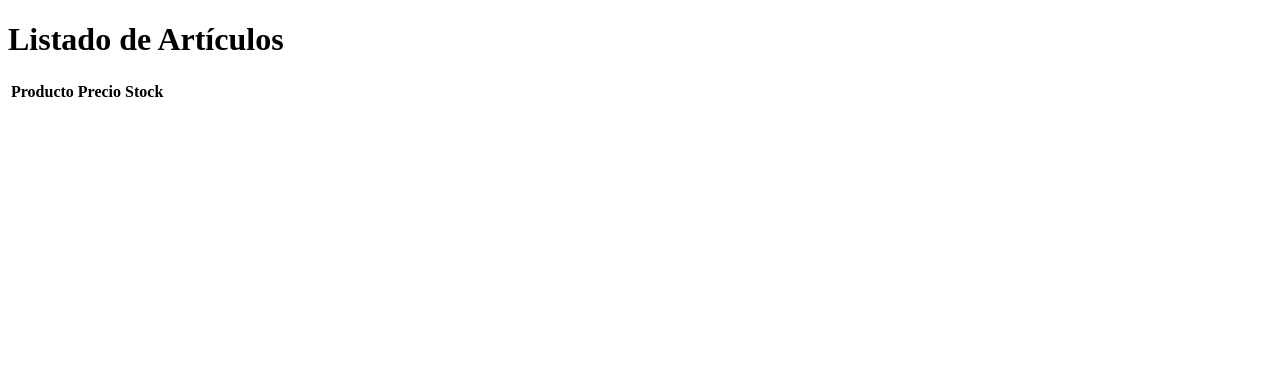
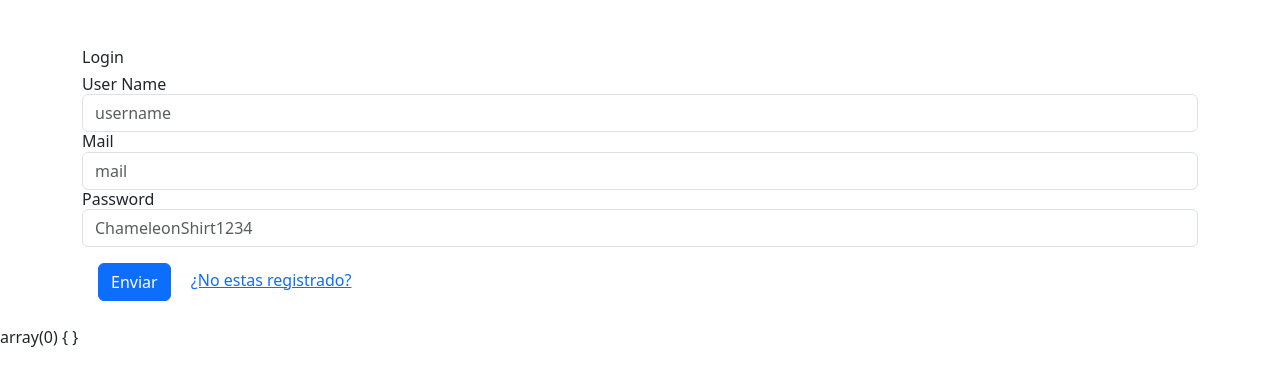
Before and after one commit to MarceloHerce/vedruitter2.0, a PHP site: page / in a window 1280 px wide. Shown: the top 386 px of the page. Run offline with PHP 8.4, Linux system fonts and the light colour scheme; data that the repository does not hold is empty.

Commit message:
Login y register creados Modificacion de UserDAO para añadir los metodos de login y register

```diff
--- a/index.php
+++ b/index.php
@@ -1,3 +1,6 @@
 <?php
-    require_once("./controller/ProductController.php");
+    session_start();
+    require_once("view/LoginView.php");
+    var_dump($_SESSION);
+    #session_destroy();
 ?>
--- /dev/null
+++ b/view/LoginView.php
@@ -0,0 +1,97 @@
+<!DOCTYPE html>
+<html lang="en">
+<head>
+    <meta charset="UTF-8">
+    <meta name="description" content="Trabajito del juaky">
+    <meta name="keywords" content="twitter vedruna diversion mirada">
+    <meta name="language" content="ES">
+    <meta name="author" content="marcelo.herce@vedruna.es">
+    <meta name="robots" content="index,follow">
+    <meta name="revised" content="Tuesday, February 11th, 2023, 01:00pm">
+    <meta name="viewport" content="width=device-width, initial scale=1.0">
+    <meta http-equiv="X-UA-Compatible" content="IE-edge, chrome1">
+
+    <!-- Añado la fuente Roboto -->
+    <link rel="preconnect" href="https://fonts.googleapis.com">
+    <link rel="preconnect" href="https://fonts.gstatic.com" crossorigin>
+    <link href="https://fonts.googleapis.com/css2?family=Roboto:wght@400;700;900&display=swap" rel="stylesheet">
+
+    <!-- Bootstrap -->
+    <link href="https://cdn.jsdelivr.net/npm/bootstrap@5.3.0-alpha1/dist/css/bootstrap.min.css" rel="stylesheet"
+        integrity="sha384-GLhlTQ8iRABdZLl6O3oVMWSktQOp6b7In1Zl3/Jr59b6EGGoI1aFkw7cmDA6j6gD" crossorigin="anonymous">
+    <script src="https://cdn.jsdelivr.net/npm/bootstrap@5.3.0-alpha1/dist/js/bootstrap.bundle.min.js"
+        integrity="sha384-w76AqPfDkMBDXo30jS1Sgez6pr3x5MlQ1ZAGC+nuZB+EYdgRZgiwxhTBTkF7CXvN" crossorigin="anonymous"
+        defer></script>
+    <link rel="stylesheet" href="css/style.css">
+
+    <title>vedruitter</title>
+</head>
+<body>
+    <?php if(!isset($_SESSION["usuario"])):?>
+        <div class="container mt-5">
+            <form action="./controller/LoginController.php" method="POST" id="LoginRegister">
+            <h6 id="formFunc">Login<h6>
+            <div class="form-group">
+                <label for="username">User Name</label>
+                <input type="text" class="form-control" id="username" name="username" placeholder="username"
+                required/>
+            </div>
+            <div class="form-group">
+                <label for="mail">Mail</label>
+                <input type="text" class="form-control" id="mail" name="mail" placeholder="mail"
+                required pattern="[a-z0-9._%+-]+@[a-z0-9.-]+\.[a-z]{2,}$"/>
+            </div>
+            <div class="form-group">
+                <label for="password">Password</label>
+                <input type="password" class="form-control" id="password" name="password" placeholder="ChameleonShirt1234"
+                required pattern="(?=.*\d)(?=.*[a-z])(?=.*[A-Z]).{8,}"/>
+            </div>
+            <input id="sendBttn" class="m-3 btn btn-primary" type="submit" value="Enviar" name="login"/>
+            <a href="" id="registerLink">¿No estas registrado?</a>
+            </form>
+        </div>
+        <script>
+            const form = document.querySelector("#LoginRegister");
+            console.log(form);
+            const reg = document.querySelector("#registerLink");
+            const sendb = document.querySelector("#sendBttn");
+            const h5 = document.querySelector("#formFunc");
+            console.log(reg);
+            reg.addEventListener('click', function(event) {
+                event.preventDefault();
+                console.log('Enlace "No estás registrado" fue clickeado.');
+                if(sendb.name==="login"){
+                    console.log(sendb.name);
+                    sendb.name="register";
+                    console.log(sendb.name);
+                    reg.innerHTML="¡Ya estas registrado!";
+                    h5.innerHTML="Register";
+                } else {
+                    h5.innerHTML="Login";
+                    sendb.name="login";
+                    reg.innerHTML="¿No estas registrado?";
+                }
+            });
+        </script>
+        <!-- Sesion iniciada -->
+        <main>
+            <!-- Barra nav -->
+            <div id="l-bar">
+
+            </div>
+            <!-- Publicaciones -->
+            <div id="c-bar">
+
+            </div>
+
+            <!-- Recomendaciones -->
+            <div id="r-bar">
+
+            </div>
+        </main>
+        <!-- Sesion iniciada -->
+    <?php else:?>
+        hola
+    <?php endif ?>
+</body>
+</html>
```
Also changed, not shown: controller/LoginController.php (added, +29 -0 lines), model/UserDAO.php (+67 -1 lines).
